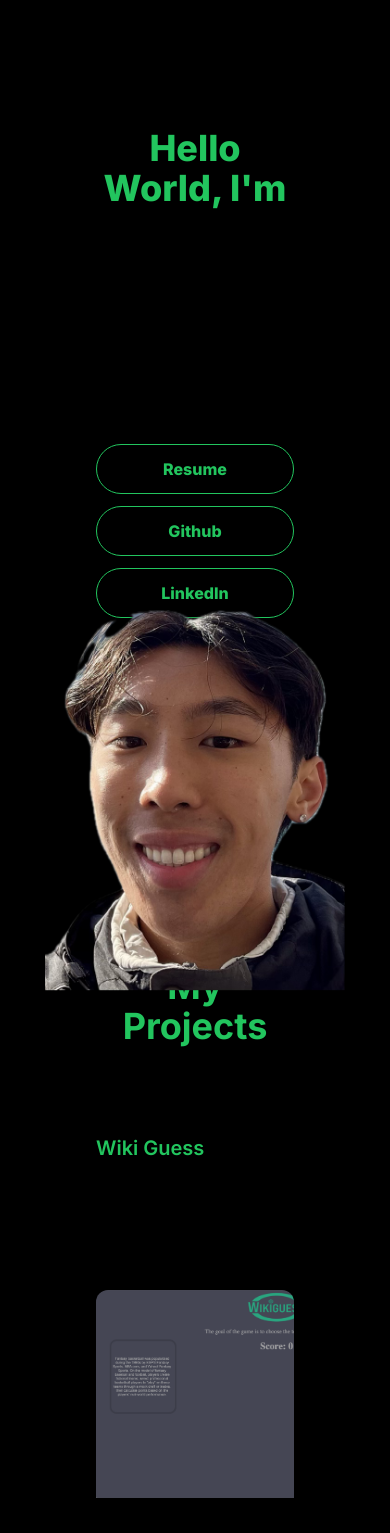
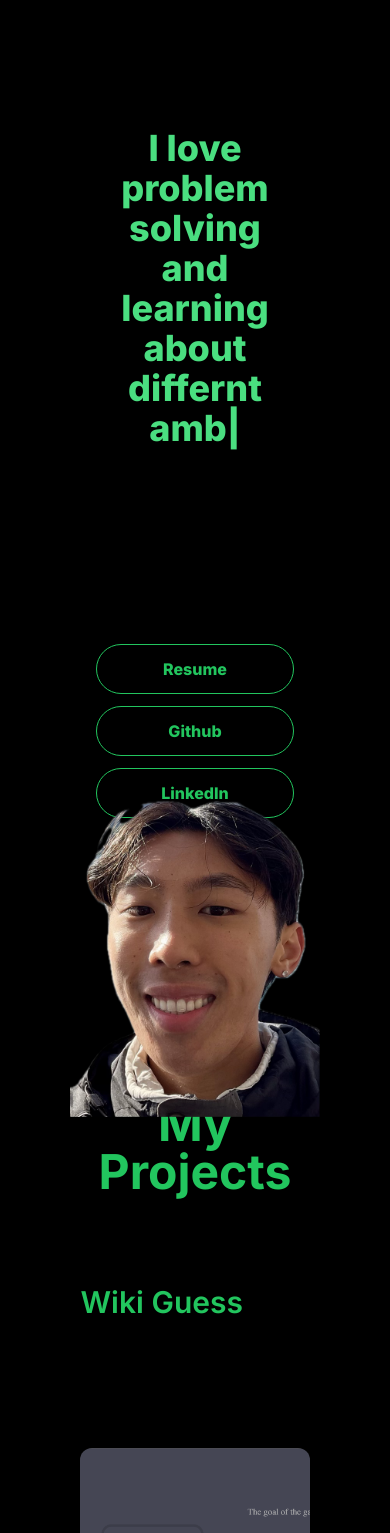
Before and after one commit to randyydoo/web_app, a Next.js app: page / in a window 390 px wide. Shown: the top 1533 px of the page. Built offline with nearby package versions, Linux system fonts and the light colour scheme.

Commit message:
deployemnt

```diff
--- a/app/components/Bio.jsx
+++ b/app/components/Bio.jsx
@@ -1,21 +1,21 @@
 "use client";
+import React from "react";
+import Image from "next/image";
+import { TypeAnimation } from "react-type-animation";
+import { motion } from "framer-motion";
 import Link from "next/link";
-import React from 'react'
-import Image from 'next/image';
-import { TypeAnimation } from 'react-type-animation';
-import { motion } from "framer-motion";
 
 const Bio = () => {
     return (
-        <section>
-            <div className='grid grid-cols-1 sm:grid-col-12'>
+        <section className="lg:py-16">
+            <div className="grid grid-cols-1 sm:grid-cols-12">
                 <motion.div
                     initial={{ opacity: 0, scale: 0.5 }}
                     animate={{ opacity: 1, scale: 1 }}
-                    transition={{ duration: 0.7 }}
+                    transition={{ duration: 0.5 }}
                     className="col-span-8 place-self-center text-center sm:text-left justify-self-start"
                 >
-                    <h1 className="text-green-500 mb-4 text-4xl sm:text-5xl lg:text-6xl lg:leading-normal font-extrabold">
+                    <h1 className="text-green-400 mb-4 text-4xl sm:text-5xl lg:text-8xl lg:leading-normal font-extrabold">
                         <span className="text-transparent bg-clip-text bg-gradient-to-r from-primary-400 to-secondary-600">
                         </span>
                         <TypeAnimation
@@ -23,7 +23,9 @@ const Bio = () => {
                                 // Same substring at the start will only be typed out once, initially
                                 "Hello World, I'm Randy Do",
                                 1000,
-                                "Hello World, I love problem solving",
+                                "I love problem solving and learning about differnt ambiguous algorithms",
+                                1000,
+                                "Check out some of my details below!",
                                 1000
                             ]}
                             wrapper="span"
@@ -57,14 +59,14 @@ const Bio = () => {
                 <motion.div
                     initial={{ opacity: 0, scale: 0.5 }}
                     animate={{ opacity: 1, scale: 1 }}
-                    transition={{ duration: 0.7 }}
+                    transition={{ duration: 0.5 }}
                     className="col-span-4 place-self-center mt-4 lg:mt-0"
                 >
-                    <div className="rounded full col-span-5 place-self-center w-[300px] h-[300px] lg:w-[425px] lg:h-[500px] mt-4 lg:mt-0 relative">
+                    <div className="w-[250px] h-[250px] lg:w-[400px] lg:h-[400px] relative">
                         <Image
                             src="/images/me.png"
-                            alt='me image'
-                            className='absolute transform -translate-x-1/2 -translate-y-1/2 top-1/2 left-1/2'
+                            alt="hero image"
+                            className="absolute transform -translate-x-1/2 -translate-y-1/2 top-1/2 left-1/2"
                             width={300}
                             height={300}
                         />
@@ -73,7 +75,5 @@ const Bio = () => {
             </div>
         </section>
     );
-
 };
-
 export default Bio;
--- a/app/components/ProjCards.jsx
+++ b/app/components/ProjCards.jsx
@@ -8,11 +8,11 @@ const ProjCards = ({ imgURL, title, desc, gitURL, hrefURL }) => {
     return (
         <div>
             <div className="rounded-b-xl mt-2 bg-black py-6 -px-4">
-                <h5 className="text-green-500 text-xl font-semibold mb-2">{title}</h5>
-                <p className="text-white-400">{desc}</p>
+                <h5 className="text-green-500 text-3xl font-semibold mb-2">{title}</h5>
+                <p className="text-white-400 text-1.5xl font-semibold">{desc}</p>
             </div>
             <div
-                className=" h-52 md:h-72 rounded-t-xl relative group"
+                className=" h-80 md:h-82 rounded-t-xl relative group"
                 style={{ background: `url(${imgURL})`, backgroundSize: "cover" }}>
                 <div className="overlay items-center justify-center absolute top-0 left-0 w-full h-full bg-[#181818] bg-opacity-0 hidden group-hover:flex group-hover:bg-opacity-80 transition-all duration-500">
                     <Link href={gitURL} target="_blank"
--- a/app/components/Projects.jsx
+++ b/app/components/Projects.jsx
@@ -41,7 +41,7 @@ const projs = [
 const Projects = () => {
     return (
         <>
-                <h2 className="text-center text-4xl font-bold text-green-500 mt-4 mb-8 md:mb-12">My Projects</h2>
+                <h2 className="text-center text-5xl font-bold text-green-500 mt-4 mb-8 md:mb-12">My Projects</h2>
                 <div className="flex flex-row justify-center items-center gap-2 py-6">
                     <div>
                         {projs.map((projs) => <ProjCards
```
Also changed, not shown: public/images/projects/digit_class.png, public/images/projects/network_socket.png.
